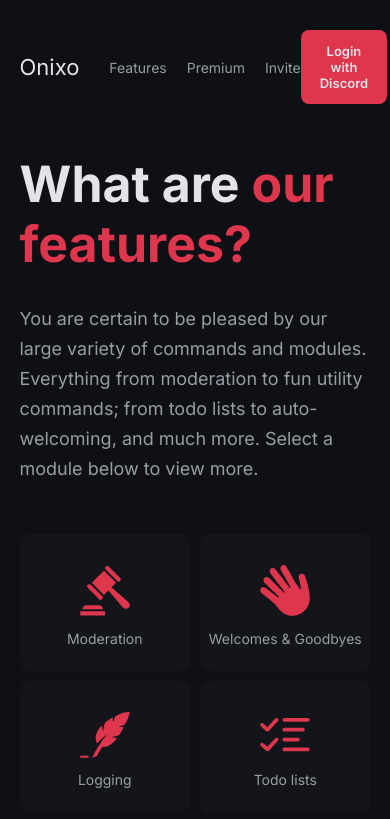
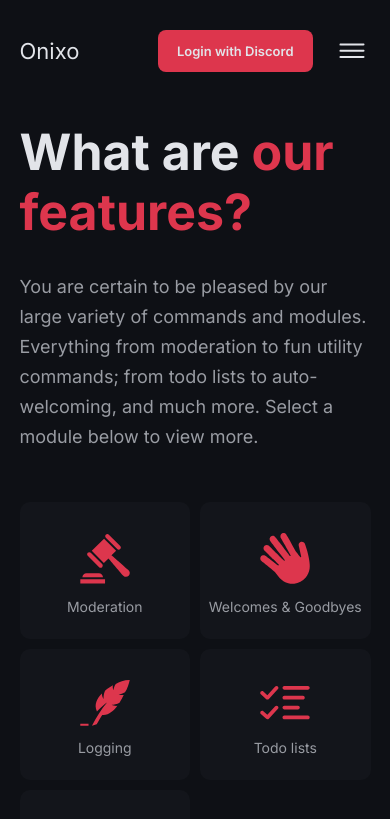
Before and after one commit to Poxie/onixo-new, a Next.js app in the folder frontend/: page /features in a window 390 px wide. Shown: the top 819 px of the page. Built offline with nearby package versions, Linux system fonts and the light colour scheme.

Commit message:
Made navbar responsive on smaller devices

```diff
--- /dev/null
+++ b/frontend/assets/icons/HamIcon.tsx
@@ -0,0 +1,3 @@
+export const HamIcon = () => (
+    <svg clipRule="evenodd" fill="var(--text-primary)" fillRule="evenodd" strokeLinejoin="round" strokeMiterlimit="2" viewBox="0 0 24 24" xmlns="http://www.w3.org/2000/svg"><path d="m22 16.75c0-.414-.336-.75-.75-.75h-18.5c-.414 0-.75.336-.75.75s.336.75.75.75h18.5c.414 0 .75-.336.75-.75zm0-5c0-.414-.336-.75-.75-.75h-18.5c-.414 0-.75.336-.75.75s.336.75.75.75h18.5c.414 0 .75-.336.75-.75zm0-5c0-.414-.336-.75-.75-.75h-18.5c-.414 0-.75.336-.75.75s.336.75.75.75h18.5c.414 0 .75-.336.75-.75z" fillRule="nonzero"/></svg>
+)
--- a/frontend/components/navbar/Navbar.module.scss
+++ b/frontend/components/navbar/Navbar.module.scss
@@ -6,6 +6,8 @@
     display: flex;
     align-items: center;
     justify-content: space-between;
+    z-index: 141414;
+    position: relative;
 }
 .left {
     display: flex;
@@ -21,9 +23,69 @@
     font-size: 14px;
     color: var(--text-secondary);
 }
-
 .tab {
     &:hover {
         color: var(--text-primary);
     }
 }
+.buttons {
+    display: flex;
+    align-items: center;
+    gap: var(--spacing-tertiary);
+}
+
+.ham {
+    display: none;
+    cursor: pointer;
+    background-color: transparent;
+    transition: background-color .2s;
+    width: 38px;
+    height: 32px;
+    justify-content: center;
+    align-items: center;
+    border-radius: var(--border-radius-tertiary);
+
+    svg {
+        width: 30px;
+        height: 30px;
+        display: block;
+    }
+}
+
+@media (max-width: 600px) {
+    .open {
+        position: relative;
+
+        .tabs {
+            left: 0;
+        }
+    }
+    .tabs {
+        position: fixed;
+        top: 0;
+        left: 100%;
+        width: 100vw;
+        height: 100vh;
+        background-color: var(--background-tertiary);
+        transition: left .3s;
+        padding: var(--navbar-height) 0;
+        z-index: -1;
+        padding-top: 160px;
+        flex-direction: column;
+        font-size: 25px;
+        text-align: center;
+        gap: var(--spacing-primary);
+
+        .tab {
+            transition: color .3s;
+            color: var(--text-secondary);
+
+            &.active, &:hover {
+                color: var(--text-primary);
+            }
+        }
+    }
+    .ham {
+        display: flex;
+    }
+}
--- a/frontend/components/navbar/index.tsx
+++ b/frontend/components/navbar/index.tsx
@@ -1,19 +1,35 @@
 import Link from "next/link"
 import styles from './Navbar.module.scss';
 import Button from "../button";
+import { useEffect, useState } from "react";
+import { useRouter } from "next/router";
+import { HamIcon } from "@/assets/icons/HamIcon";
 
 const TABS = ['Features', 'Premium', 'Invite'];
 
 export const Navbar = () => {
+    const asPath = useRouter().asPath;
+    const [open, setOpen] = useState(false);
+
+    // If path change, make sure to close mobile nav
+    useEffect(() => setOpen(false), [asPath]);
+
+    const className = [
+        styles['container'],
+        open ? styles['open'] : ''
+    ].join(' ');
     return(
-        <div className={styles['container']}>
+        <div className={className}>
             <div className={styles['left']}>
                 <Link className={styles['header']} href="/">
                     {process.env.NEXT_PUBLIC_WEBSITE_NAME}
                 </Link>
                 <ul className={styles['tabs']}>
                     {TABS.map(tab => (
-                        <li key={tab}>
+                        <li
+                            onClick={() => setOpen(false)}
+                            key={tab}
+                        >
                             <Link className={styles['tab']} href={`/${tab.toLowerCase()}`}>
                                 {tab}
                             </Link>
@@ -25,6 +41,12 @@
                 <Button>
                     Login with Discord
                 </Button>
+                <div
+                    className={styles['ham']}
+                    onClick={() => setOpen(!open)}
+                >
+                    <HamIcon />
+                </div>
             </div>
         </div>
     )
```
